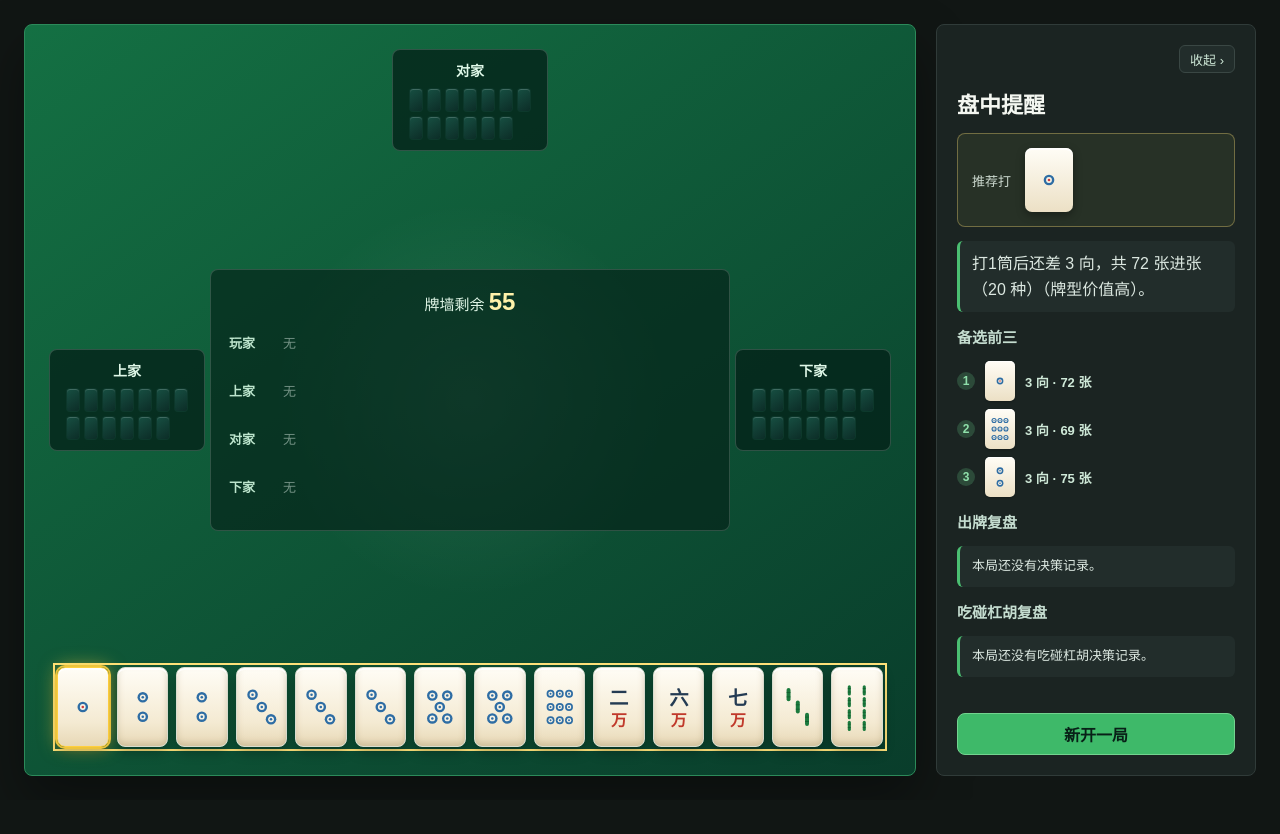
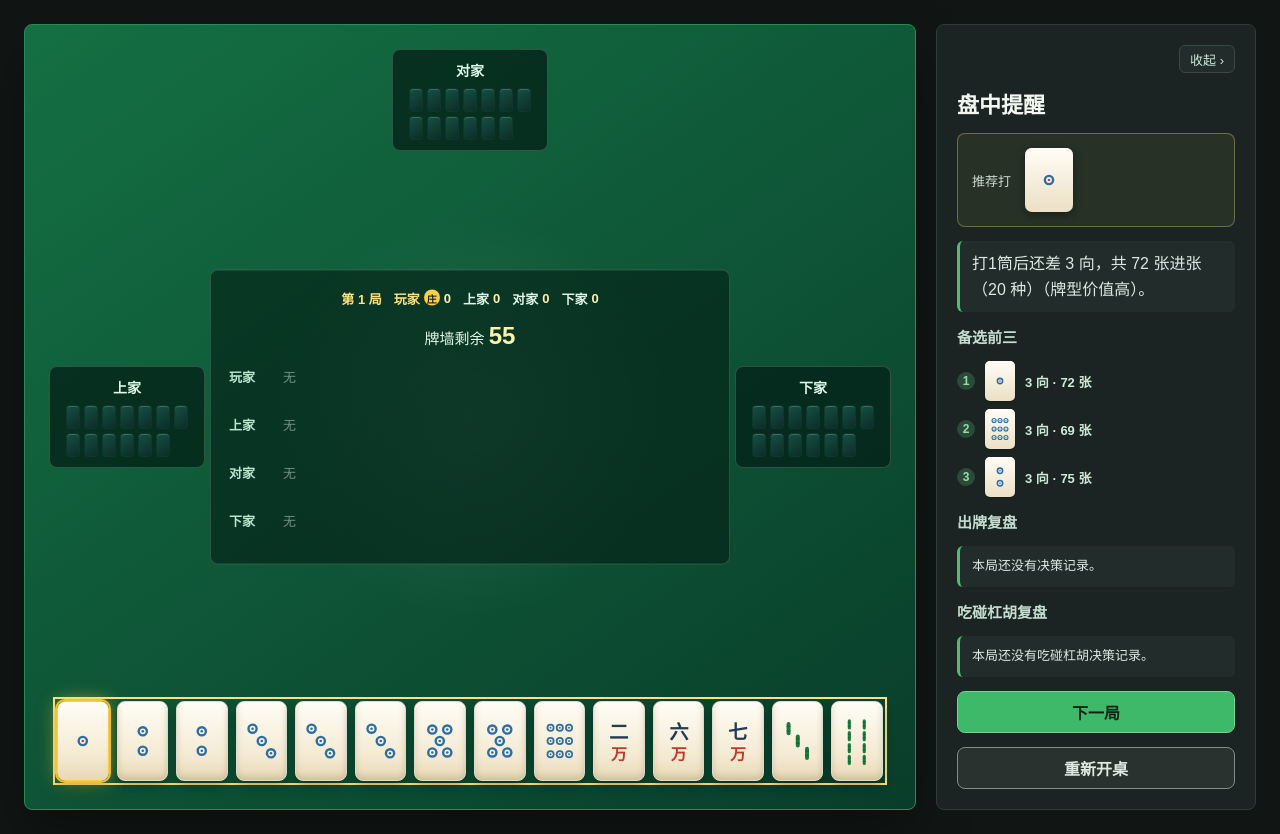
Before and after one commit to gilgamesh1124/mahjong-trainer, a website with bundled scripts: page index.html in a window 1280 px wide. Before the commit the page ends 800 px from the top, so only its background shows below. Built offline with nearby package versions, Linux system fonts and the light colour scheme.

Commit message:
ui+main: match scoreboard, settlement banner, next-hand/reset-match flow

```diff
--- a/src/main.js
+++ b/src/main.js
@@ -5,6 +5,7 @@ import { recommendOperation } from './core/operation-advice.js';
 import { decideAction, decideClaim } from './core/ai.js';
 import { canSelfDrawWin, canConcealedKongs, canAddedKongs } from './core/melds.js';
 import { recordDecision, summarizeReview, recordOperationDecision, summarizeOperationReview } from './core/review.js';
+import { createMatch, settleHand } from './core/match.js';
 import { renderApp } from './ui/render.js';
 
 const app = document.querySelector('#app');
@@ -16,6 +17,9 @@ let controller = null;
 let pending = null;           // { kind:'action'|'claim', resolve, ... }
 let currentRecommendation = null;
 let adviceCollapsed = false;  // 盘中提醒面板是否收缩
+let match = createMatch();
+let lastSettlement = null;
+let handSettled = false;
 
 const DELAY_MS = 1000;
 const delay = () => new Promise((r) => setTimeout(r, DELAY_MS));
@@ -51,11 +55,19 @@ function render() {
     operationReviewSummary: summarizeOperationReview(operationReviewRecords),
     interaction,
     adviceCollapsed,
+    match,
+    settlement: lastSettlement,
   });
 }
 
 function onUpdate(next) {
   game = next;
+  if (game.phase === 'hand-over' && !handSettled) {
+    handSettled = true;
+    const outcome = settleHand(match, game);
+    match = outcome.match;
+    lastSettlement = outcome.settlement;
+  }
   if (game.phase === 'awaiting-discard' && game.currentPlayer === 0) {
     currentRecommendation = recommendCurrentHand();
   }
@@ -102,10 +114,13 @@ function resolvePending(value) {
   p.resolve(value);
 }
 
-function startNewHand() {
+function startHand({ resetMatch = false } = {}) {
   if (controller) controller.abort();
   controller = new AbortController();
-  game = createInitialGame();
+  if (resetMatch) match = createMatch();
+  handSettled = false;
+  lastSettlement = null;
+  game = createInitialGame({ dealerSeat: match.dealerSeat });
   reviewRecords = [];
   operationReviewRecords = [];
   pending = null;
@@ -120,7 +135,8 @@ app.addEventListener('click', (event) => {
     render();
     return;
   }
-  if (event.target.closest('.new-hand-button')) { startNewHand(); return; }
+  if (event.target.closest('.next-hand-button')) { startHand(); return; }
+  if (event.target.closest('.reset-match-button')) { startHand({ resetMatch: true }); return; }
 
   // 玩家出牌（仅当引擎在等玩家动作时）
   const tileButton = event.target.closest('.player-hand:not(.is-disabled) .tile[data-discard-index]');
@@ -161,4 +177,4 @@ app.addEventListener('click', (event) => {
   }
 });
 
-startNewHand();
+startHand();
--- a/src/styles.css
+++ b/src/styles.css
@@ -504,23 +504,6 @@ button {
   font-size: 13px;
 }
 
-.new-hand-button {
-  min-height: 42px;
-  margin-top: auto;
-  border: 1px solid #73d38f;
-  border-radius: 8px;
-  background: #3eb969;
-  color: #082017;
-  cursor: pointer;
-  font-weight: 800;
-}
-
-.new-hand-button:hover,
-.new-hand-button:focus-visible {
-  background: #56d17f;
-  outline: 2px solid rgba(115, 211, 143, 0.35);
-}
-
 /* 回合高亮 */
 .seat.is-active,
 .player-zone.is-active {
@@ -732,6 +715,59 @@ button {
   white-space: nowrap;
 }
 
+/* 积分条 */
+.scoreboard {
+  display: flex;
+  align-items: center;
+  justify-content: center;
+  flex-wrap: wrap;
+  gap: 12px;
+  color: #dff5e6;
+  font-size: 13px;
+}
+.hand-no { color: #ffe27a; font-weight: 700; }
+.score-cell { display: inline-flex; align-items: center; gap: 4px; }
+.score-cell em { color: #fff2aa; font-style: normal; font-weight: 800; }
+.score-cell.is-dealer b { color: #ffe27a; }
+.dealer-badge {
+  display: inline-grid; place-items: center;
+  width: 16px; height: 16px;
+  border-radius: 50%;
+  background: #ffcf3f; color: #1b2422;
+  font-size: 10px; font-weight: 900; font-style: normal;
+}
+
+/* 结算 */
+.settlement { display: grid; gap: 6px; justify-items: center; }
+.fan-line { margin: 0; color: #ffe27a; font-weight: 800; }
+.delta-line { display: flex; gap: 12px; flex-wrap: wrap; }
+.delta.is-plus { color: #6bd18b; font-weight: 700; }
+.delta.is-minus { color: #ff8d7a; font-weight: 700; }
+
+.banner-buttons { display: flex; gap: 10px; }
+.reset-match-button {
+  min-height: 42px;
+  padding: 0 14px;
+  border: 1px solid #888;
+  border-radius: 8px;
+  background: #2a322f;
+  color: #dce8e1;
+  cursor: pointer;
+  font-weight: 700;
+}
+.reset-match-button:hover { border-color: #ffe27a; color: #ffe27a; }
+.next-hand-button {
+  min-height: 42px;
+  padding: 0 14px;
+  border: 1px solid #73d38f;
+  border-radius: 8px;
+  background: #3eb969;
+  color: #082017;
+  cursor: pointer;
+  font-weight: 800;
+}
+.next-hand-button:hover { background: #56d17f; }
+
 @media (max-width: 1040px) {
   .app-shell {
     grid-template-columns: 1fr;
--- a/src/ui/overlays.js
+++ b/src/ui/overlays.js
@@ -135,19 +135,44 @@ function revealHand(winner, result) {
   `;
 }
 
+function settlementBlock(settlement, names, result) {
+  if (!settlement) return '';
+  const fanText = result.patterns?.length
+    ? `${result.patterns.join(' × ')} → ${settlement.total} 分`
+    : `平胡 · ${settlement.total} 分`;
+  const deltas = settlement.payments
+    .filter((p) => p.delta !== 0)
+    .map((p) => `<span class="delta ${p.delta > 0 ? 'is-plus' : 'is-minus'}">${escapeHtml(names[p.seat])} ${p.delta > 0 ? '+' : ''}${escapeHtml(p.delta)}</span>`)
+    .join('');
+  return `
+    <div class="settlement">
+      <p class="fan-line">${escapeHtml(fanText)}</p>
+      <div class="delta-line">${deltas}</div>
+    </div>
+  `;
+}
+
+const BANNER_BUTTONS = `
+  <div class="banner-buttons">
+    <button class="next-hand-button" type="button">下一局</button>
+    <button class="reset-match-button" type="button">重新开桌</button>
+  </div>
+`;
+
 // 结局横幅
-export function resultBanner(game, names) {
+export function resultBanner(game, names, settlement) {
   const result = game?.result;
   if (!result) return '';
   if (result.type === 'draw') {
-    return `<div class="result-banner"><div class="result-card"><h2>流局</h2><button class="new-hand-button" type="button">新开一局</button></div></div>`;
+    return `<div class="result-banner"><div class="result-card"><h2>流局</h2><p class="result-way">连庄，积分不变</p>${BANNER_BUTTONS}</div></div>`;
   }
   const who = names[result.winner];
   const way = result.winType === 'self-draw' ? '自摸' : result.winType === 'rob-kong' ? '抢杠胡' : `点炮（${names[result.loser]} 放炮）`;
   return `<div class="result-banner"><div class="result-card">
     <h2>${escapeHtml(who)} 胡牌</h2>
     <p class="result-way">${escapeHtml(way)} · ${escapeHtml(result.pattern)}</p>
+    ${settlementBlock(settlement, names, result)}
     ${revealHand(game.players[result.winner], result)}
-    <button class="new-hand-button" type="button">新开一局</button>
+    ${BANNER_BUTTONS}
   </div></div>`;
 }
--- a/src/ui/render.js
+++ b/src/ui/render.js
@@ -154,7 +154,19 @@ function findDrawnIndex(game) {
   return game.players[0].hand.findIndex((tile) => tileKey(tile) === tileKey(draw.tile));
 }
 
-export function renderApp({ game, recommendation, reviewSummary, operationReviewSummary, interaction = {}, adviceCollapsed = false }) {
+// 第 N 局：终局时显示刚结束的一局（settle 已使 handIndex 指向下一局）
+function scoreboard(match, phase) {
+  if (!match) return '';
+  const handNo = phase === 'hand-over' ? match.handIndex : match.handIndex + 1;
+  const cells = PLAYER_NAMES.map((name, seat) => `
+    <span class="score-cell${seat === match.dealerSeat ? ' is-dealer' : ''}">
+      <b>${escapeHtml(name)}</b>${seat === match.dealerSeat ? '<i class="dealer-badge">庄</i>' : ''}
+      <em>${escapeHtml(match.scores[seat])}</em>
+    </span>`).join('');
+  return `<div class="scoreboard"><span class="hand-no">第 ${escapeHtml(handNo)} 局</span>${cells}</div>`;
+}
+
+export function renderApp({ game, recommendation, reviewSummary, operationReviewSummary, interaction = {}, adviceCollapsed = false, match, settlement }) {
   const best = recommendation?.best ?? null;
   const bestDiscardFace = best ? tileFaceSvg(best.discard) : '<span class="best-empty">暂无</span>';
   const explanation = best?.explanation ?? '等待可分析的手牌。';
@@ -182,6 +194,7 @@ export function renderApp({ game, recommendation, reviewSummary, operationReview
       ${opponentSeat(game.players[3], 3, activeSeat)}
 
       <div class="center-area">
+        ${scoreboard(match, game.phase)}
         <div class="wall-status">牌墙剩余 <strong>${escapeHtml(game.wall.length)}</strong></div>
         <div class="discard-grid" aria-label="四家弃牌">
           ${discardGrid(game)}
@@ -218,11 +231,12 @@ export function renderApp({ game, recommendation, reviewSummary, operationReview
         <div class="review-summary">${reviewBlock(reviewSummary)}</div>
         <h2>吃碰杠胡复盘</h2>
         <div class="review-summary">${operationReviewBlock(operationReviewSummary)}</div>
-        <button class="new-hand-button" type="button">新开一局</button>
+        <button class="next-hand-button" type="button">下一局</button>
+        <button class="reset-match-button" type="button">重新开桌</button>
       </div>
     </aside>
 
-    ${resultBanner(game, PLAYER_NAMES)}
+    ${resultBanner(game, PLAYER_NAMES, settlement)}
   `;
 }
 
```
Also changed, not shown: tests/overlays.test.mjs (+18 -0 lines).
